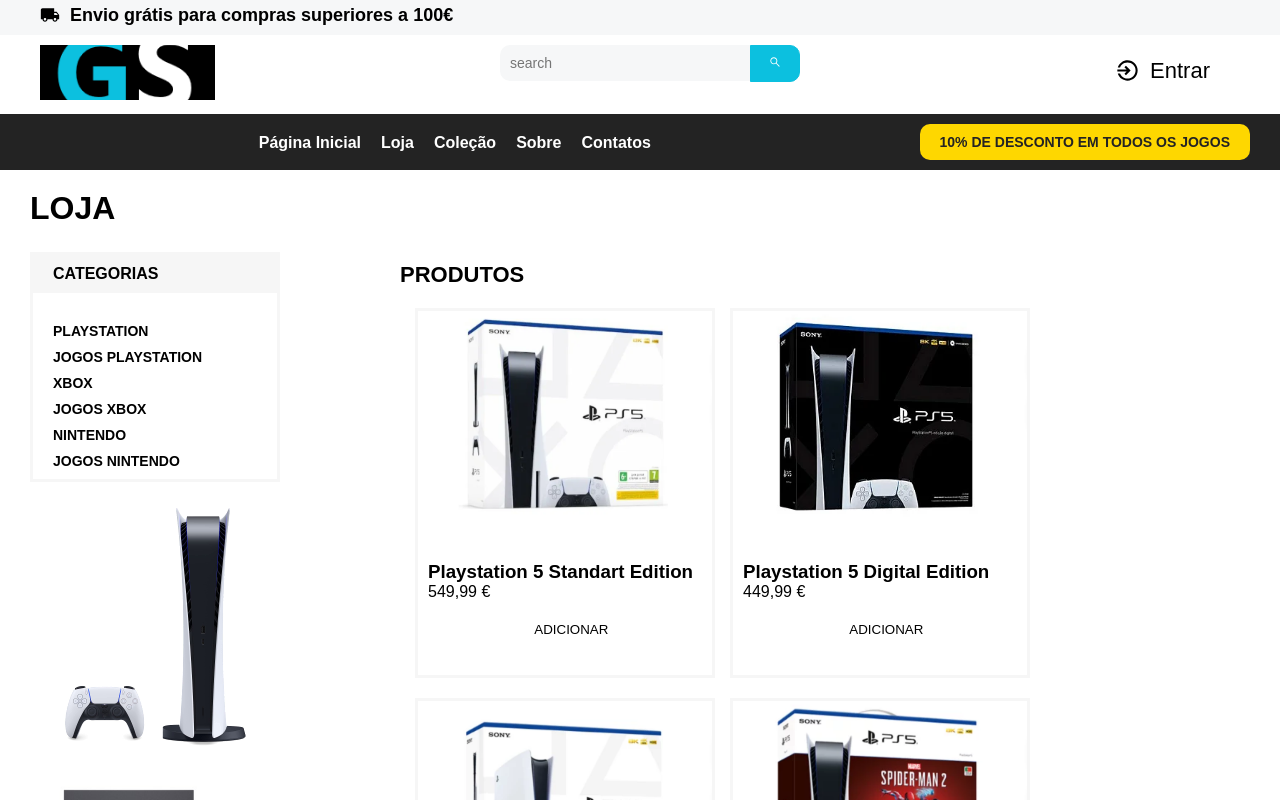
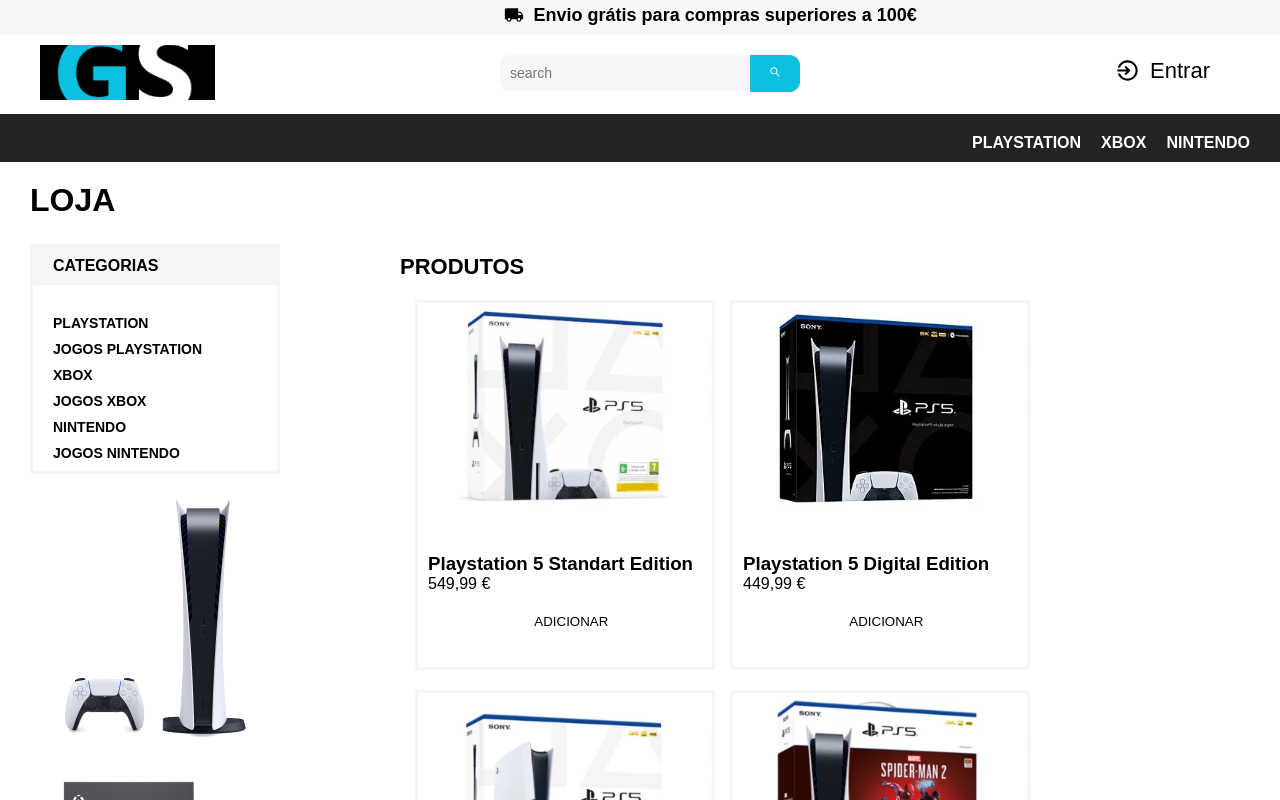
Before and after one commit to brnas02/IWProjetoFinal, a React (Create React App) app: page /shop in a window 1280 px wide. Shown: the top 800 px of the page. Built offline with nearby package versions, Linux system fonts and the light colour scheme; some icons are missing.

Commit message:
Modificação de Erros
Aula

```diff
--- a/src/App.js
+++ b/src/App.js
@@ -7,7 +7,7 @@
 
 const App = () => {
   //Página dos produtos da Loja
-  const [shop, setShop] = useState(Homeproducts)
+  const [shop] = useState(Homeproducts)
   return (
     <>
     <BrowserRouter>
--- a/src/comp/home.css
+++ b/src/comp/home.css
@@ -204,34 +204,6 @@
     height: 279px;
     object-fit: cover;
 }
-.home .trending .container .left_box .products .container .box .img_box .icon
-{
-    display: flex;
-    flex-direction: column;
-    margin-left: 5%;
-    margin-top: 30px;
-    transition: 0.5s;
-}
-.home .trending .container .left_box .products .container .box:hover .img_box .icon
-{
-    margin-left: -15%;
-}
-.home .trending .container .left_box .products .container .box .img_box .icon .icon_box
-{
-    padding: 10px 10px;
-    margin-top: 10px;
-    box-shadow: rgba(0, 0, 0, 0.24) 0px 3px 8px;
-    z-index: 1;
-    background: #ffffff;
-    transition: 0.5s;
-    cursor: pointer;
-    border-radius: 10px;
-}
-.home .trending .container .left_box .products .container .box .img_box .icon .icon_box:hover
-{
-    color: #ffffff;
-    background: #0cc0df;
-}
 .home .trending .container .left_box .products .container .box .info
 {
     padding: 10px 10px;
--- a/src/comp/home.js
+++ b/src/comp/home.js
@@ -2,7 +2,6 @@
 import './home.css'
 import { Link } from 'react-router-dom'
 import Homeproducts from './home_products'
-import { IoEyeSharp, IoHeart } from "react-icons/io5"
 import { FaCartShopping } from "react-icons/fa6"
 
 const Home = () => {
@@ -61,14 +60,6 @@
                                             <div className='box'>
                                                 <div className='img_box'>
                                                     <img src={curElm.img} alt=''></img>
-                                                    <div className='icon'>
-                                                        <div className='icon_box'>
-                                                            <IoEyeSharp />
-                                                        </div>
-                                                        <div className='icon_box'>
-                                                            <IoHeart />
-                                                        </div>
-                                                    </div>
                                                 </div>
                                                 <div className='info'>
                                                     <h3>{curElm.Name}</h3>
--- a/src/comp/nav.css
+++ b/src/comp/nav.css
@@ -18,7 +18,7 @@
 }
 .header .top_header .icon
 {
-    margin-left: 20px;
+    margin-left: 39%;
     font-size: 20px;
 }
 .header .top_header .info p
@@ -66,6 +66,7 @@
     cursor: pointer;
     font-size: 12px;
     margin-right: 30px;
+    margin-top: 10px;
     transition: 0.5s;
     font-weight: 600;
 }
@@ -138,6 +139,7 @@
 .header .last_header .nav ul li
 {
     list-style: none;
+
 }
 .header .last_header .nav ul li .link
 {
@@ -151,17 +153,3 @@
 {
     color: #0cc0df;
 }
-.header .last_header .promo
-{
-    margin-right: 20px;
-    padding: 10px 20px;
-    background: #fed700;
-    border-radius: 10px;
-}
-.header .last_header .promo p
-{
-    text-transform: uppercase;
-    color: #232323;
-    font-weight: 600;
-    font-size: 14px;
-}
--- a/src/comp/nav.js
+++ b/src/comp/nav.js
@@ -73,15 +73,10 @@
                 </div>
                 <div className='nav'>
                     <ul>
-                        <li><Link to='/' className='link'>Página Inicial</Link></li>
-                        <li><Link to='/Shop' className='link'>Loja</Link></li>
-                        <li><Link to='/collection' className='link'>Coleção</Link></li>
-                        <li><Link to='/about' className='link'>Sobre</Link></li>
-                        <li><Link to='/contact' className='link'>Contatos</Link></li>
+                        <li><Link to='/Shop' className='link'>PLAYSTATION</Link></li>
+                        <li><Link to='/collection' className='link'>XBOX</Link></li>
+                        <li><Link to='/about' className='link'>NINTENDO</Link></li>
                     </ul>
-                </div>
-                <div className='promo'>
-                    <p>10% de desconto em todos os jogos</p>
                 </div>
             </div>
         </div>
```
